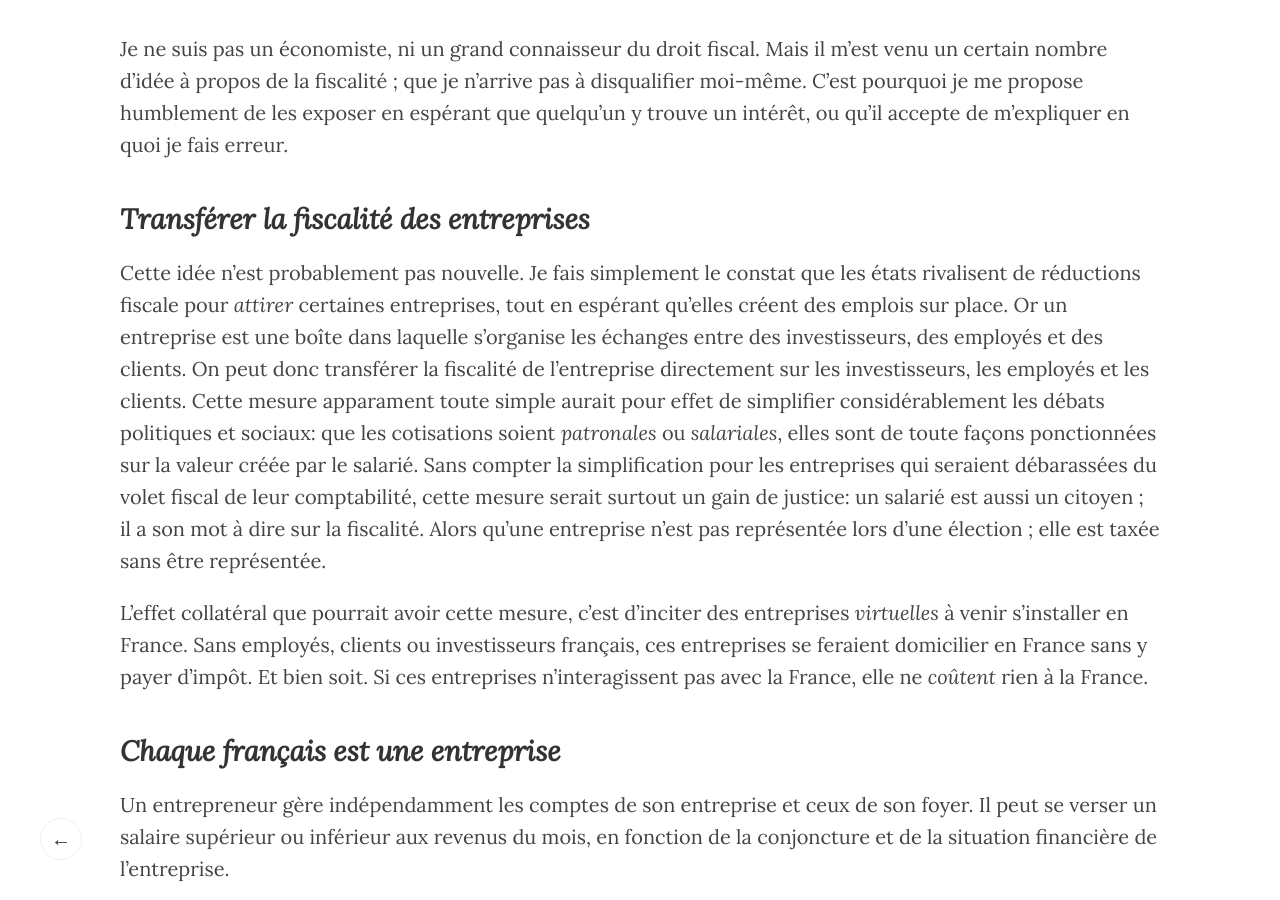
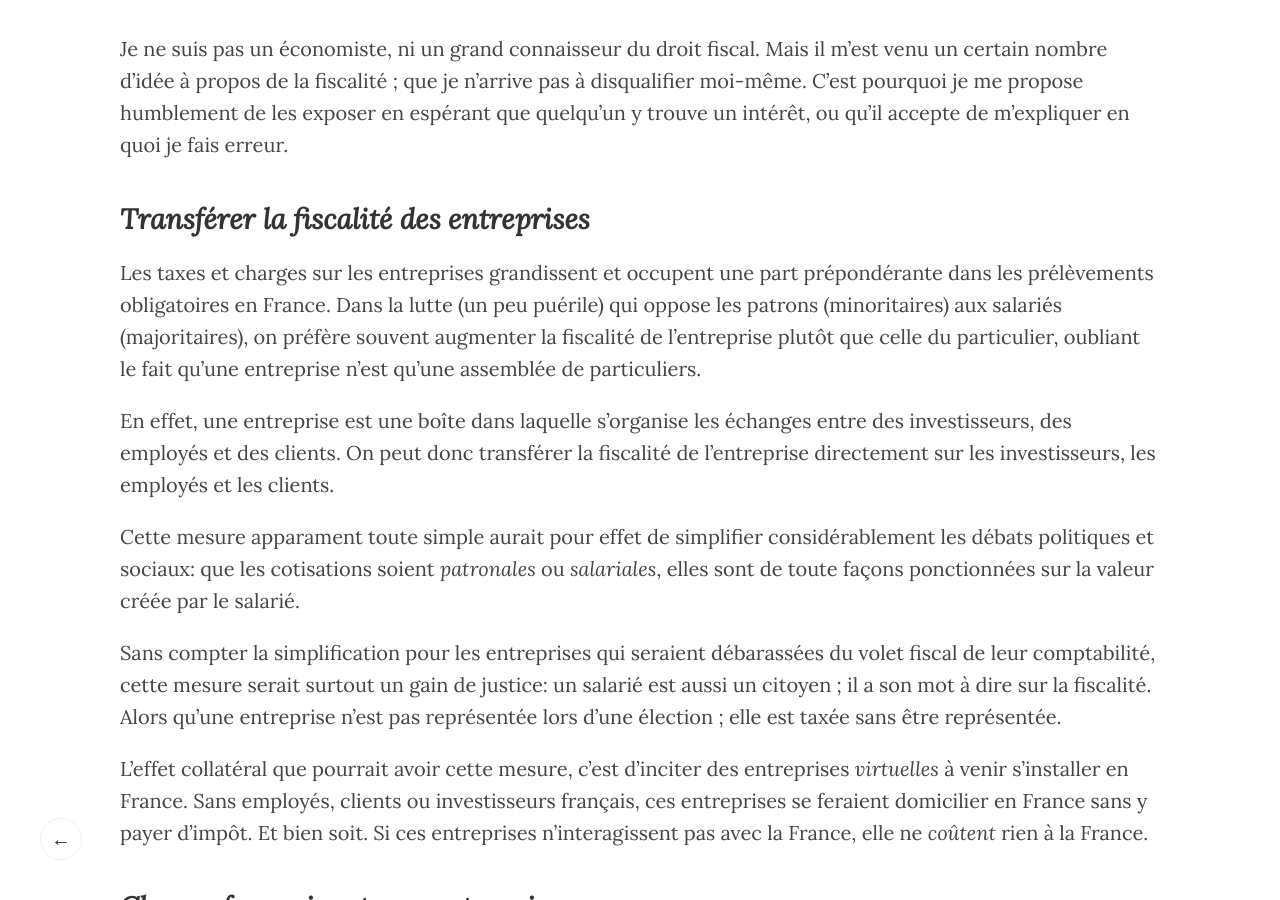
Before and after one commit to BibMartin/BibMartin.github.io, a Jekyll site: the page built from _posts/2016-01-27-une-fiscalit-simple-et-incitative.markdown, in a window 1280 px wide and 900 px high, scrolled down 325 px. Built offline with Jekyll 4.4.1, drawn with Linux system fonts in a browser that asks for light colours; formulas are drawn with MathJax 3; comment, search, counter and statistics services are not loaded.

Commit message:
Update 2016-01-27-une-fiscalit-simple-et-incitative.markdown

```diff
--- a/_posts/2016-01-27-une-fiscalit-simple-et-incitative.markdown
+++ b/_posts/2016-01-27-une-fiscalit-simple-et-incitative.markdown
@@ -10,9 +10,12 @@ C'est pourquoi je me propose humblement de les exposer en espérant que quelqu'u
 
 ## Transférer la fiscalité des entreprises
 
-Cette idée n'est probablement pas nouvelle. Je fais simplement le constat que les états rivalisent de réductions fiscale pour *attirer* certaines entreprises, tout en espérant qu'elles créent des emplois sur place.
-Or un entreprise est une boîte dans laquelle s'organise les échanges entre des investisseurs, des employés et des clients. On peut donc transférer la fiscalité de l'entreprise directement sur les investisseurs, les employés et les clients.
+Les taxes et charges sur les entreprises grandissent et occupent une part prépondérante dans les prélèvements obligatoires en France. Dans la lutte (un peu puérile) qui oppose les patrons (minoritaires) aux salariés (majoritaires), on préfère souvent augmenter la fiscalité de l'entreprise plutôt que celle du particulier, oubliant le fait qu'une entreprise n'est qu'une assemblée de particuliers.
+
+En effet, une entreprise est une boîte dans laquelle s'organise les échanges entre des investisseurs, des employés et des clients. On peut donc transférer la fiscalité de l'entreprise directement sur les investisseurs, les employés et les clients.
+
 Cette mesure apparament toute simple aurait pour effet de simplifier considérablement les débats politiques et sociaux: que les cotisations soient *patronales* ou *salariales*, elles sont de toute façons ponctionnées sur la valeur créée par le salarié.
+
 Sans compter la simplification pour les entreprises qui seraient débarassées du volet fiscal de leur comptabilité, cette mesure serait surtout un gain de justice: un salarié est aussi un citoyen ; il a son mot à dire sur la fiscalité. Alors qu'une entreprise n'est pas représentée lors d'une élection ; elle est taxée sans être représentée.
 
 L'effet collatéral que pourrait avoir cette mesure, c'est d'inciter des entreprises *virtuelles* à venir s'installer en France. Sans employés, clients ou investisseurs français, ces entreprises se feraient domicilier en France sans y payer d'impôt. Et bien soit. Si ces entreprises n'interagissent pas avec la France, elle ne *coûtent* rien à la France.
```
